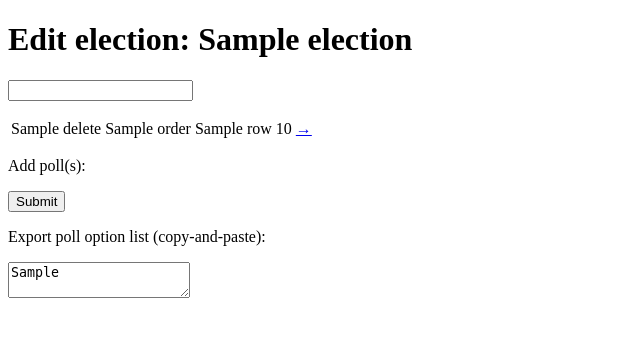
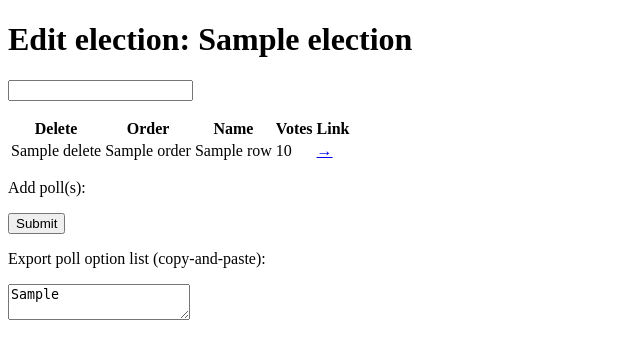
Before and after one commit to fredagscafeen/vote, a Django app: template votee/templates/votee/election_admin.html in a window 1280 px wide. Shown: the top 359 px of the page, without its empty margins (0-640 px from the left). Run offline with Django 3.2, Linux system fonts and the light colour scheme; tables that the repository leaves empty hold one stand-in row (values such as "Sample post"); the template is opened without the code that fills it: values that come from a table or form of the project are taken from there, most other values are stand-ins (such as "Sample title", 1, 10 or a date in 2020).

Commit message:
Add admin table headers

```diff
--- a/votee/templates/votee/election_admin.html
+++ b/votee/templates/votee/election_admin.html
@@ -6,6 +6,15 @@
     {{ form.errors }}
     <p>{{ form.name }}</p>
 <table>
+<thead>
+  <tr>
+    <th>Delete</th>
+    <th>Order</th>
+    <th>Name</th>
+    <th>Votes</th>
+    <th>Link</th>
+  </tr>
+</thead>
 <tbody>
     {% for order, delete, name, votes, url in rows %}
     <tr>
```
Also changed, not shown: votee/templates/votee/poll_admin.html (+7 -0 lines).
